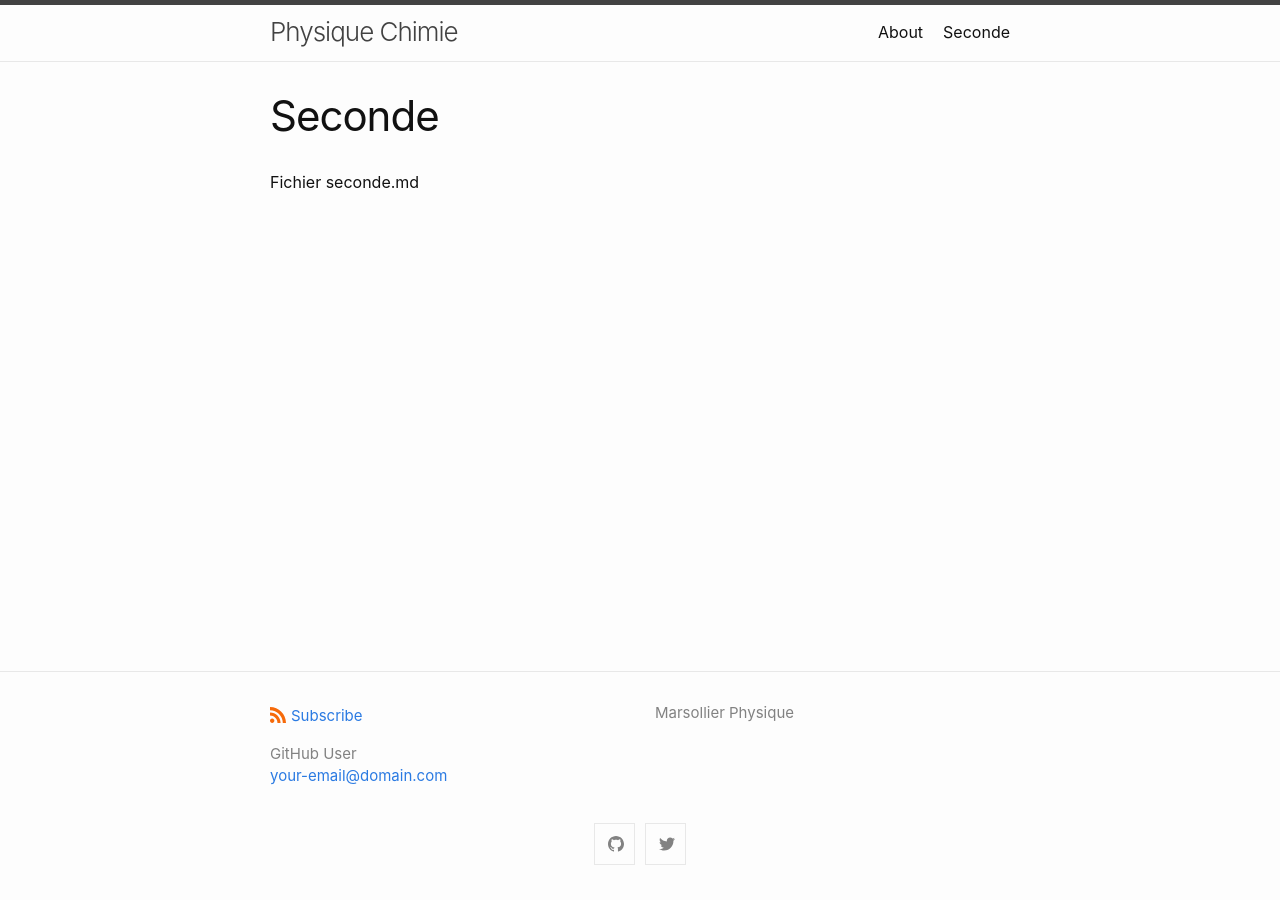
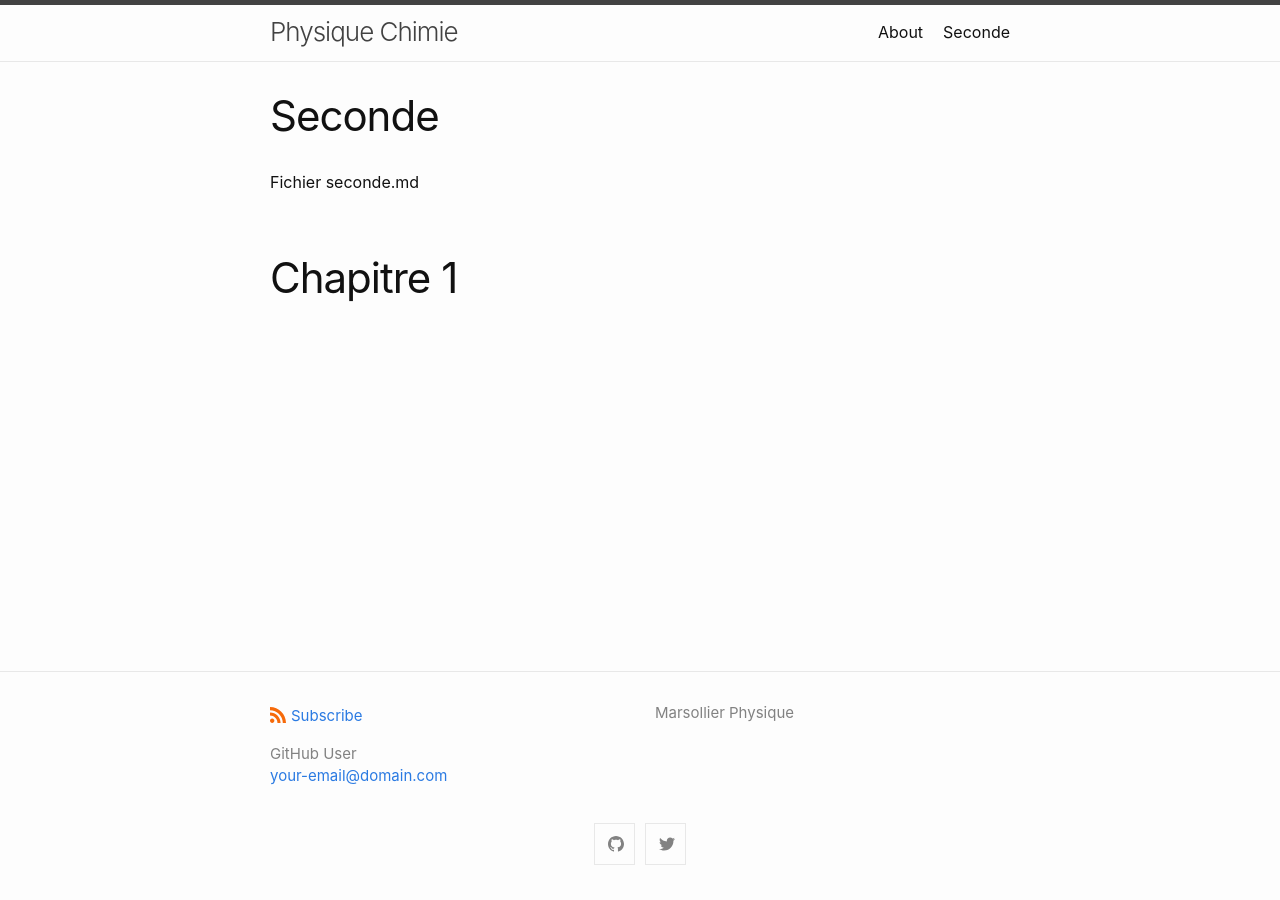
Before and after one commit to dmarsollier/Mon-site, a Jekyll site: the page built from seconde.md, in a window 1280 px wide. Built offline with Jekyll 4.4.1, drawn with Linux system fonts in a browser that asks for light colours.

Commit message:
Update seconde.md

```diff
--- a/seconde.md
+++ b/seconde.md
@@ -3,3 +3,4 @@ layout: page
 title: Seconde
 ---
 Fichier seconde.md
+# Chapitre 1
```
